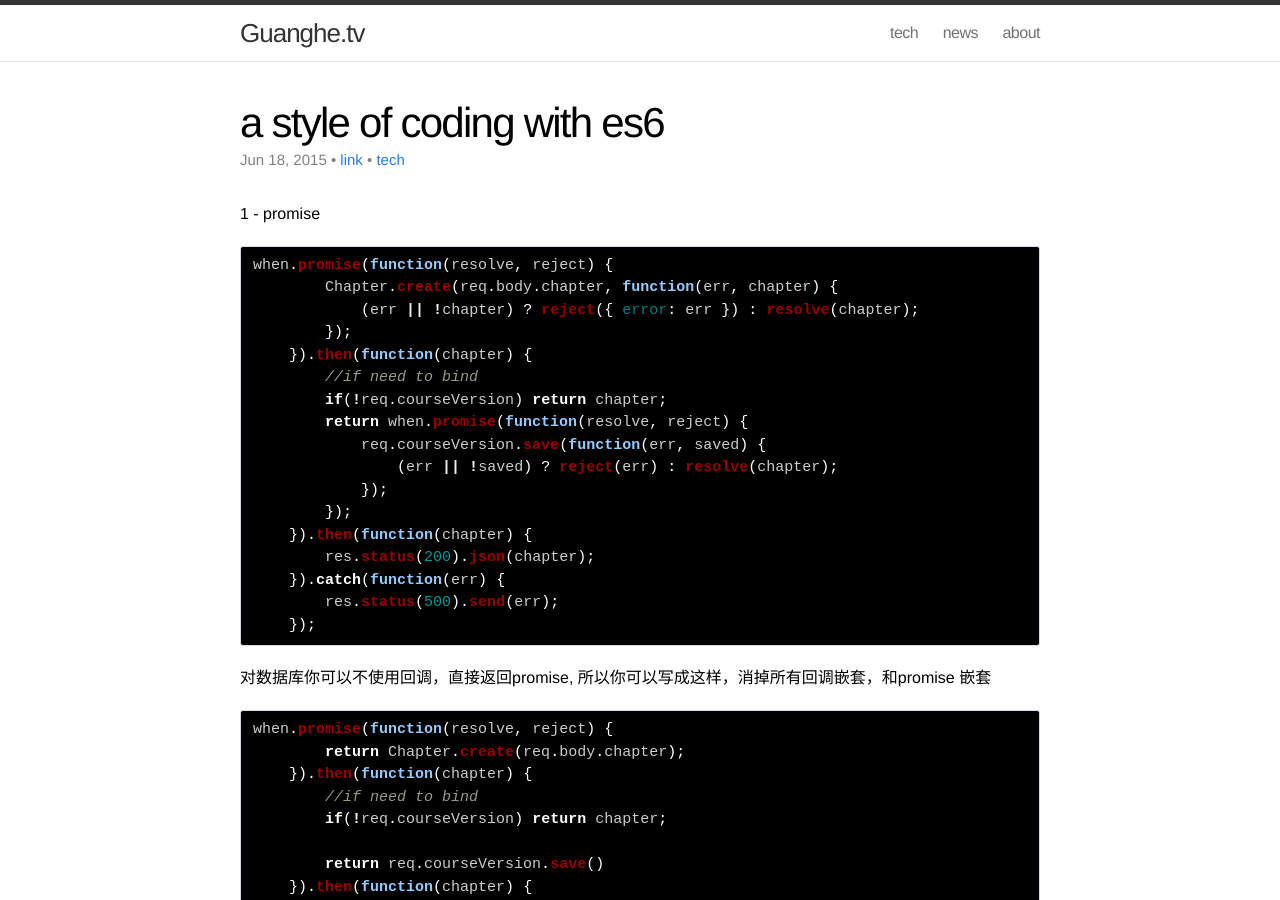
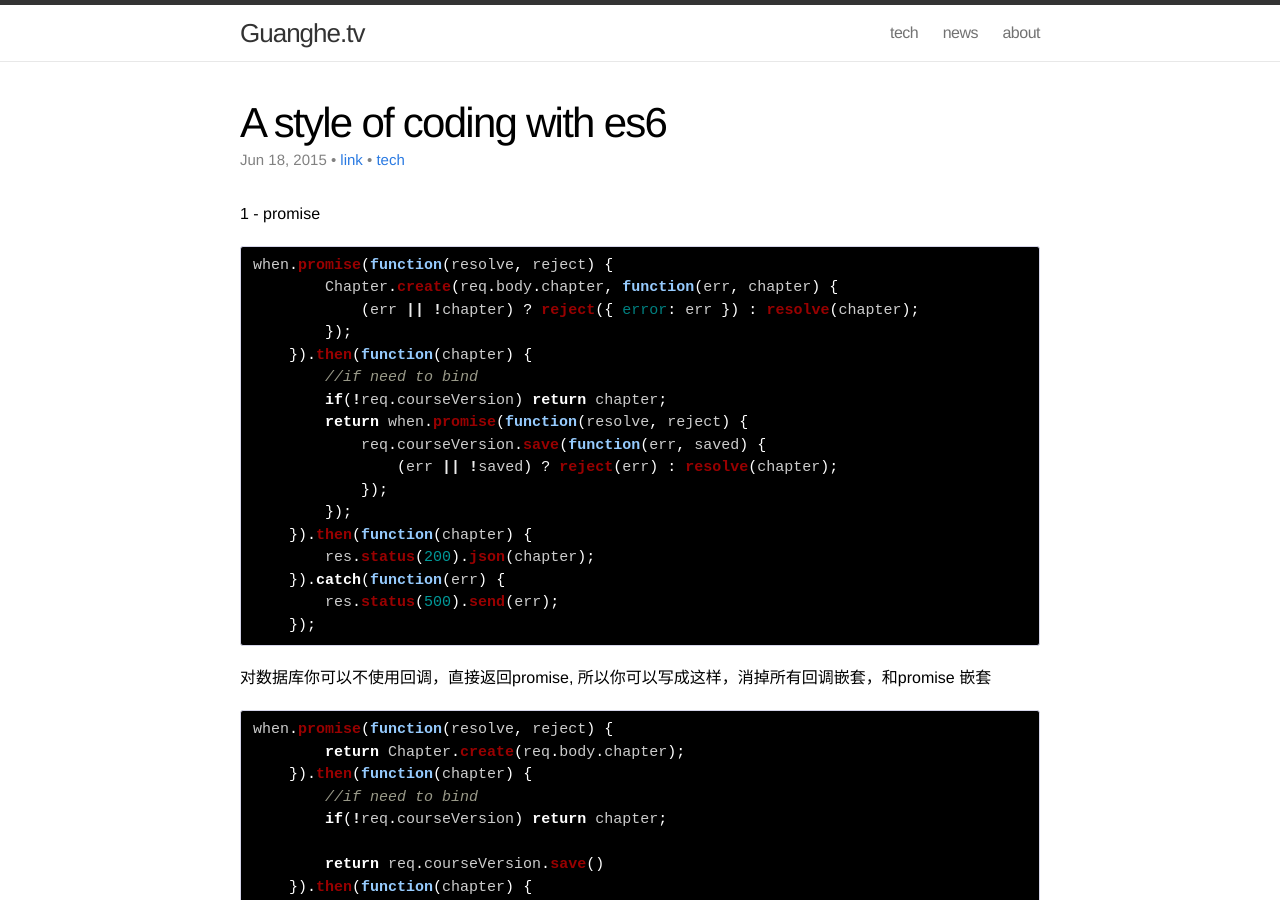
Before and after one commit to guanghetv/guanghetv.github.io, a Jekyll site: the page built from _posts/2015-06-18-a-style-of-coding-with-es6.markdown, in a window 1280 px wide and 900 px high. Built offline with Jekyll 4.4.1, drawn with Linux system fonts in a browser that asks for light colours; Markdown is read by kramdown in place of the engine named in the settings; comment, search, counter and statistics services are not loaded.

```diff
--- a/_posts/2015-06-18-a-style-of-coding-with-es6.markdown
+++ b/_posts/2015-06-18-a-style-of-coding-with-es6.markdown
@@ -1,6 +1,6 @@
 ---
 layout: post
-title:  "a style of coding with es6"
+title:  "A style of coding with es6"
 category: tech
 author: "link"
 ---
```
